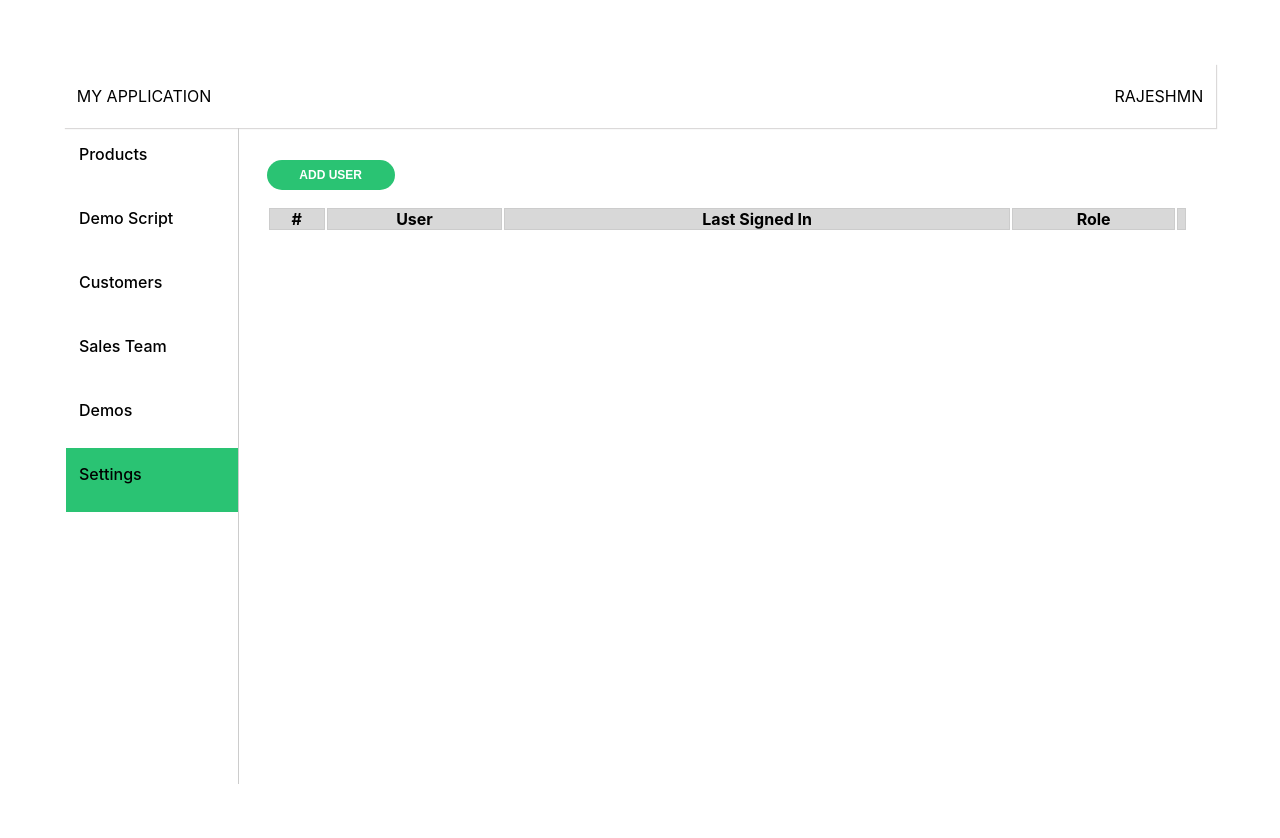
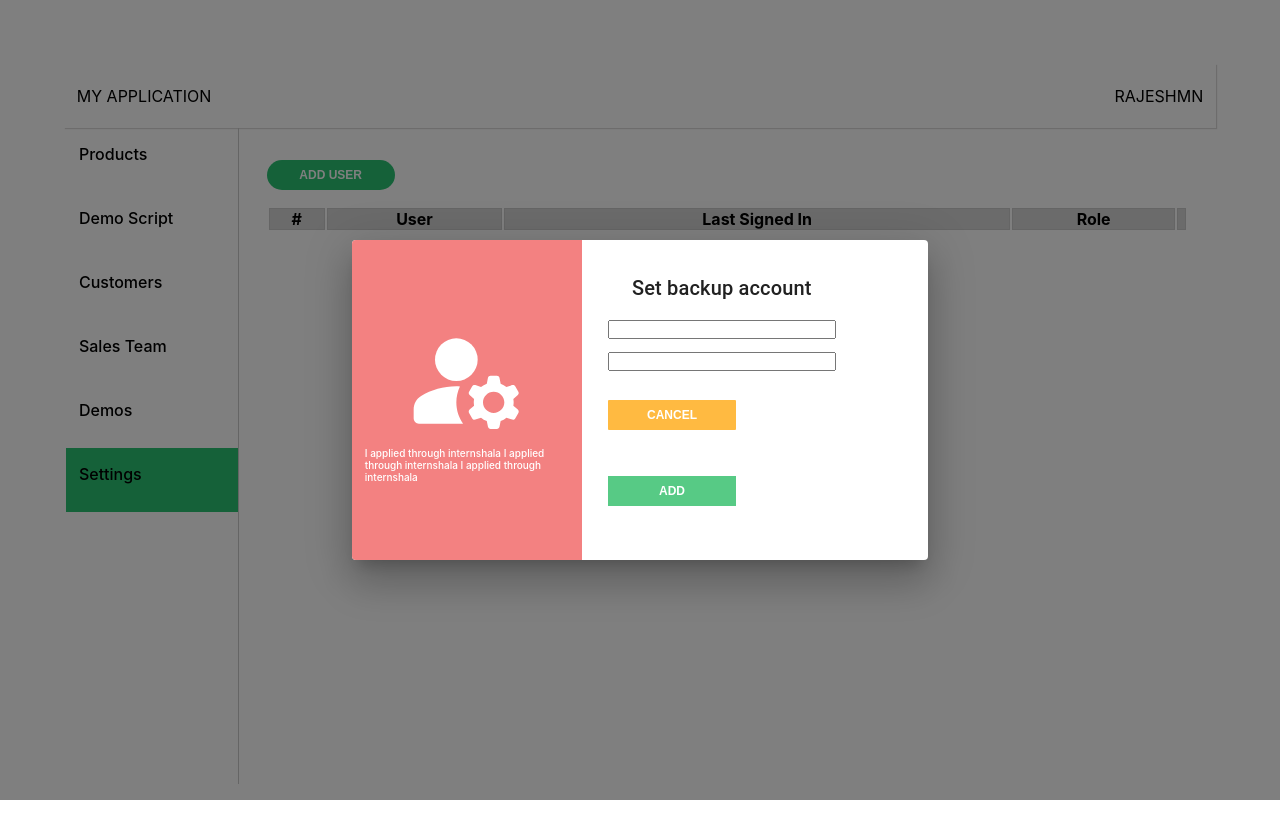
Before and after one commit to rajeshmn47/internshala_assignment, a React (Create React App) app: page / in a window 1280 px wide. Both pictures are taken after a click on the button "ADD USER". Shown: the top 838 px of the page. Built offline with nearby package versions, Linux system fonts and the light colour scheme.

Commit message:
second commit

```diff
--- a/package.json
+++ b/package.json
@@ -5,6 +5,7 @@
   "dependencies": {
     "@emotion/react": "^11.9.3",
     "@emotion/styled": "^11.9.3",
+    "@mui/icons-material": "^5.8.4",
     "@mui/material": "^5.8.5",
     "@testing-library/jest-dom": "^5.16.4",
     "@testing-library/react": "^13.3.0",
--- a/src/App.css
+++ b/src/App.css
@@ -79,3 +79,62 @@ padding: 2vh 2vw;
   border: 1px solid #CCCCCC;
   padding: 2vh 2vw;
 }
+.popup{
+  height: 40vh;
+  width: 45vw;
+  display: flex;
+}
+.popup_left{
+  background-color: #F38181;
+  height: 100%;
+  width: 40%;
+  color: #ffffff;
+  font-weight: 500;
+  font-size: 10px;
+  display: flex;
+  flex-direction: column;
+  align-items: center;
+  padding: 1vh 1vw;
+  box-sizing: border-box;
+  justify-content: center;
+}
+.popup_right{
+  padding: 2vh 2vw;
+  display: flex;
+  flex-direction: column;
+}
+
+
+
+.cancel{
+  background-color: #FFBA41;
+  color: #ffffff;
+  outline: none;
+  border: none;
+  border-radius: 1px;
+  padding: 1vh 1vw;
+  text-transform: uppercase;
+  font-size: 12px;
+  font-weight: 600;
+  width: 10vw;
+  margin: 2vh 0vw;
+}
+.add{
+  background-color: #57CA85;
+  color: #ffffff;
+  outline: none;
+  border: none;
+  border-radius: px;
+  padding: 1vh 1vw;
+  text-transform: uppercase;
+  font-size: 12px;
+  font-weight: 600;
+  width: 10vw;
+  margin: 2vh 0vw;
+}
+.form{
+  display: flex;
+  flex-direction: column;
+  justify-content: space-between;
+  height: 70%;
+}
--- a/src/popup.js
+++ b/src/popup.js
@@ -1,6 +1,43 @@
-export const Popup=()=>{
+import GroupAddIcon from '@mui/icons-material/GroupAdd';
+import ManageAccountsRoundedIcon from '@mui/icons-material/ManageAccountsRounded';
+import DialogTitle from '@mui/material/DialogTitle';
+import Dialog from '@mui/material/Dialog';
+// or
+
+
+export const Popup=({open,setOpen})=>{
+    const handleClose = () => {
+        setOpen(!open)
+      };
+const handlesubmit=(e)=>{
+e.preventDefault()
+}
     return(
         <>
+           <Dialog onClose={handleClose} open={open}>
+
+        <div className="popup">
+            <div className="popup_left">
+        <div>
+<ManageAccountsRoundedIcon style={{fontSize:'10vmax'}}/>
+</div>
+<div>
+<p>I applied through internshala I applied through internshala I applied through internshala</p>
+</div>
+            </div>
+            <div className="popup_right">
+            <DialogTitle>Set backup account</DialogTitle>
+<form className='form' onSubmit={handlesubmit}>
+<input type='text'/>
+<input type='text'/>
+    <button className='cancel' onClick={handleClose}>cancel</button>
+    <button className='add' type='submit'>add</button>
+</form>
+
+            </div>
+        </div>
+
+        </Dialog>
         </>
     )
 }
--- a/src/settings.js
+++ b/src/settings.js
@@ -1,12 +1,16 @@
 import Popup from './popup'
 import {useState} from 'react'
+import ManageAccountsRoundedIcon from '@mui/icons-material/ManageAccountsRounded';
 export const Settings=()=>{
 const[open,setOpen]=useState(false)
+const handleclick=()=>{
+    setOpen(true)
+}
     return(
         <>
         <div className="settings">
 <div>
-    <button className="adduser">add user</button>
+    <button className="adduser" onClick={()=>handleclick()}>add user</button>
 </div>
 <div className="tablecontainer">
     <table className="table">
@@ -48,6 +52,7 @@ Role
     </table>
 </div>
         </div>
+        <Popup open={open} setOpen={setOpen}/>
         </>
     )
 }
```
Also changed, not shown: 1 other file (tests, documents, lock files or other folders).
